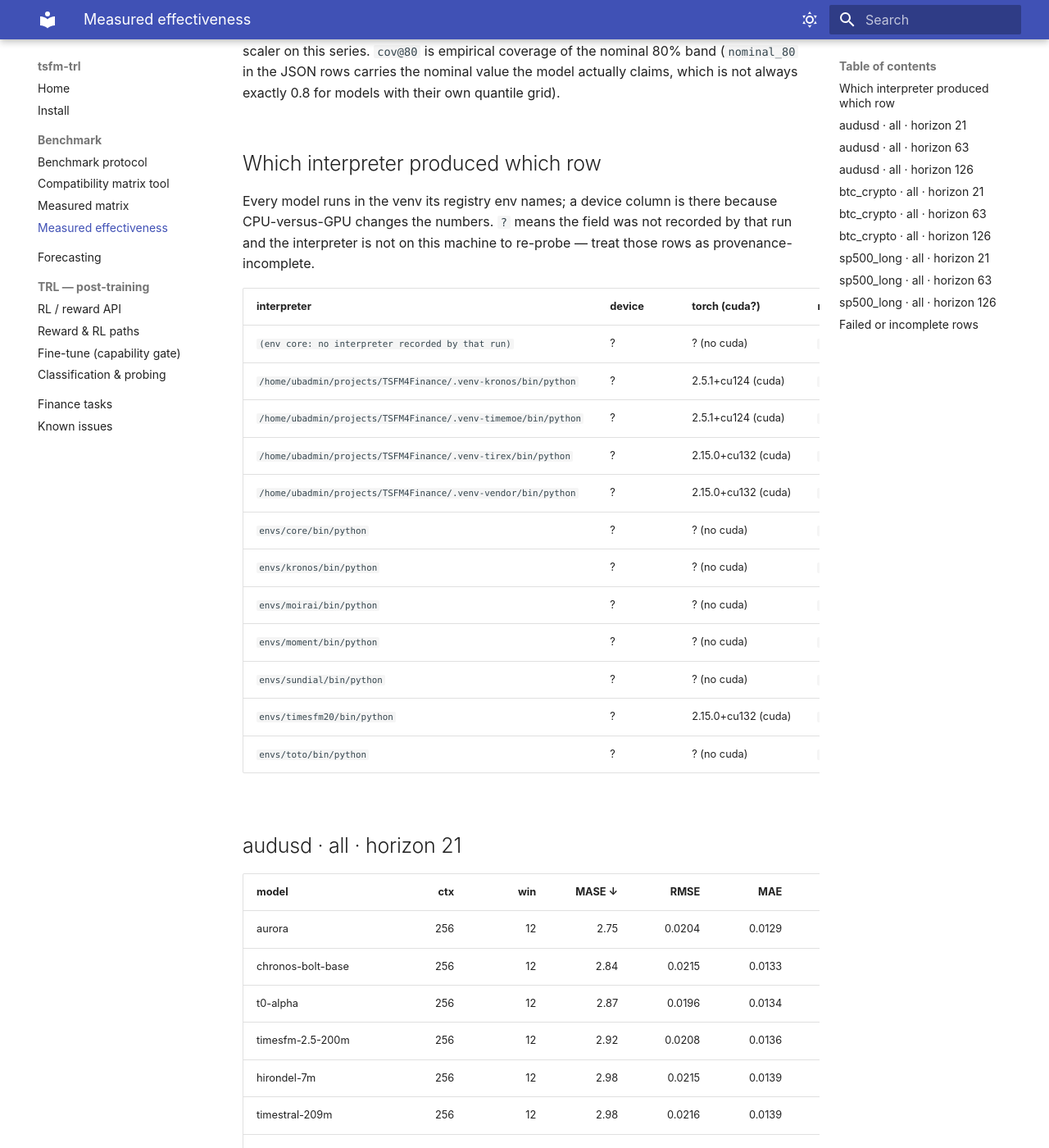
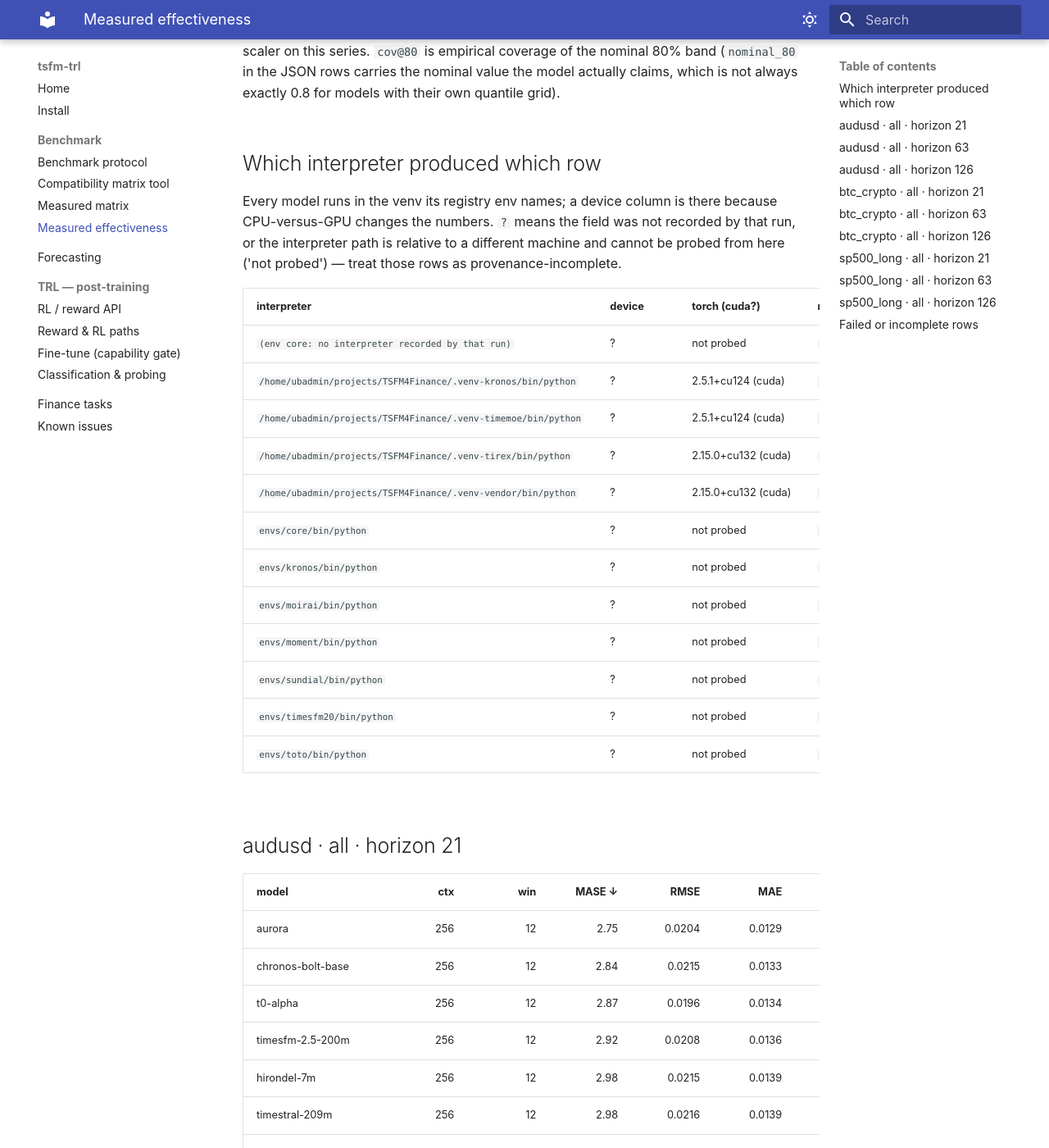
Before and after one commit to DobricLilujun/tsfm-trl, an MkDocs documentation site: the page built from docs/effectiveness.md, in a window 1280 px wide and 1400 px high, scrolled down 453 px. Shown: the whole window at 82% size. Built offline with MkDocs 1.6.1 and Material for MkDocs 9.7.7, drawn with Linux system fonts in a browser that asks for light colours; some of the changed text lies outside the part shown.

Commit message:
provenance must not lie by accident: interpreter paths are recorded absolute, and the report only probes paths it can actually resolve (a relative envs/core/bin/python from the DGX was being probed against the laptop env of the same name and reported as cuda). unprobed rows say 'not probed'

```diff
--- a/docs/effectiveness.md
+++ b/docs/effectiveness.md
@@ -2,28 +2,28 @@
 
 # Effectiveness benchmark
 
-Generated 2026-11-22 18:41:34 from `reports/effectiveness_watson.jsonl` — 381 evaluation rows over 3 series, horizons 21, 63, 126. Protocol: `docs/09_benchmark.md`.
+Generated 2026-11-22 18:44:19 from `reports/effectiveness_watson.jsonl` — 381 evaluation rows over 3 series, horizons 21, 63, 126. Protocol: `docs/09_benchmark.md`.
 
 Rows are **zero-shot** (no adaptation) and slide windows over the span(s) named above — for zero-shot rows the whole series is legitimate because the model saw no training data; an *adapted* checkpoint must be scored with `--spans test`, or the comparison leaks. Same horizon grid, same window count, same seed for every model. Rows carry the **registry key the sweep requested** (adapters may report a family-level key internally). `ctx` is the context actually used (an oversized one is clamped to the span, which is recorded, not hidden). **CRPS/WQL/pinball appear only for models that emit quantiles**; a point-only model gets point metrics and is marked `pt` — a probabilistic column with a dash is not a zero. `skill` is `1 − MASE` (MASE normalises by the in-sample mean |Δ| of the train span), so MASE is the column to read and a negative skill means the model lost to that trivial scaler on this series. `cov@80` is empirical coverage of the nominal 80% band (`nominal_80` in the JSON rows carries the nominal value the model actually claims, which is not always exactly 0.8 for models with their own quantile grid).
 
 ## Which interpreter produced which row
 
-Every model runs in the venv its registry env names; a device column is there because CPU-versus-GPU changes the numbers. `?` means the field was not recorded by that run and the interpreter is not on this machine to re-probe — treat those rows as provenance-incomplete.
+Every model runs in the venv its registry env names; a device column is there because CPU-versus-GPU changes the numbers. `?` means the field was not recorded by that run, or the interpreter path is relative to a different machine and cannot be probed from here ('not probed') — treat those rows as provenance-incomplete.
 
 | interpreter | device | torch (cuda?) | models |
 |---|---|---|---|
-| `(env core: no interpreter recorded by that run)` | ? | ? (no cuda) | `timesfm-2.5-200m` |
+| `(env core: no interpreter recorded by that run)` | ? | not probed | `timesfm-2.5-200m` |
 | `/home/ubadmin/projects/TSFM4Finance/.venv-kronos/bin/python` | ? | 2.5.1+cu124 (cuda) | `kronos-small` |
 | `/home/ubadmin/projects/TSFM4Finance/.venv-timemoe/bin/python` | ? | 2.5.1+cu124 (cuda) | `timemoe-50m` |
 | `/home/ubadmin/projects/TSFM4Finance/.venv-tirex/bin/python` | ? | 2.15.0+cu132 (cuda) | `tirex` |
 | `/home/ubadmin/projects/TSFM4Finance/.venv-vendor/bin/python` | ? | 2.15.0+cu132 (cuda) | `aurora`, `hirondel-7m`, `kairos-10m`, `kairos-50m`, `t0-alpha`, `t0-beta`, `t0-gamma`, `timestral-123m`, `timestral-209m`, `timestral-28m`, `timestral-5m`, `yug` |
-| `envs/core/bin/python` | ? | ? (no cuda) | `arima`, `chronos-2`, `chronos-bolt-base`, `chronos-bolt-small`, `chronos-t5-base`, `chronos-t5-small`, `flowstate-r1`, `moving_average`, `naive`, `patchtst-fm-r2`, `seasonal_naive`, `theta`, `timesfm-3.0`, `ttm-r2`, `ttm-r3` |
-| `envs/kronos/bin/python` | ? | ? (no cuda) | `kronos-base`, `kronos-mini` |
-| `envs/moirai/bin/python` | ? | ? (no cuda) | `moirai-1.1-R-base`, `moirai-1.1-R-small`, `moirai-2.0-R-small`, `moirai-moe-1.0-R-base` |
-| `envs/moment/bin/python` | ? | ? (no cuda) | `moment-1-large`, `moment-1-small` |
-| `envs/sundial/bin/python` | ? | ? (no cuda) | `sundial-base-128m` |
-| `envs/timesfm20/bin/python` | ? | 2.15.0+cu132 (cuda) | `timesfm-2.0-500m` |
-| `envs/toto/bin/python` | ? | ? (no cuda) | `toto-2-22m`, `toto-2-313m`, `toto-open-1.0` |
+| `envs/core/bin/python` | ? | not probed | `arima`, `chronos-2`, `chronos-bolt-base`, `chronos-bolt-small`, `chronos-t5-base`, `chronos-t5-small`, `flowstate-r1`, `moving_average`, `naive`, `patchtst-fm-r2`, `seasonal_naive`, `theta`, `timesfm-3.0`, `ttm-r2`, `ttm-r3` |
+| `envs/kronos/bin/python` | ? | not probed | `kronos-base`, `kronos-mini` |
+| `envs/moirai/bin/python` | ? | not probed | `moirai-1.1-R-base`, `moirai-1.1-R-small`, `moirai-2.0-R-small`, `moirai-moe-1.0-R-base` |
+| `envs/moment/bin/python` | ? | not probed | `moment-1-large`, `moment-1-small` |
+| `envs/sundial/bin/python` | ? | not probed | `sundial-base-128m` |
+| `envs/timesfm20/bin/python` | ? | not probed | `timesfm-2.0-500m` |
+| `envs/toto/bin/python` | ? | not probed | `toto-2-22m`, `toto-2-313m`, `toto-open-1.0` |
 
 ## audusd · all · horizon 21
 
```
Also changed, not shown: EFFECTIVENESS.md (+10 -10 lines), 2 other files.
